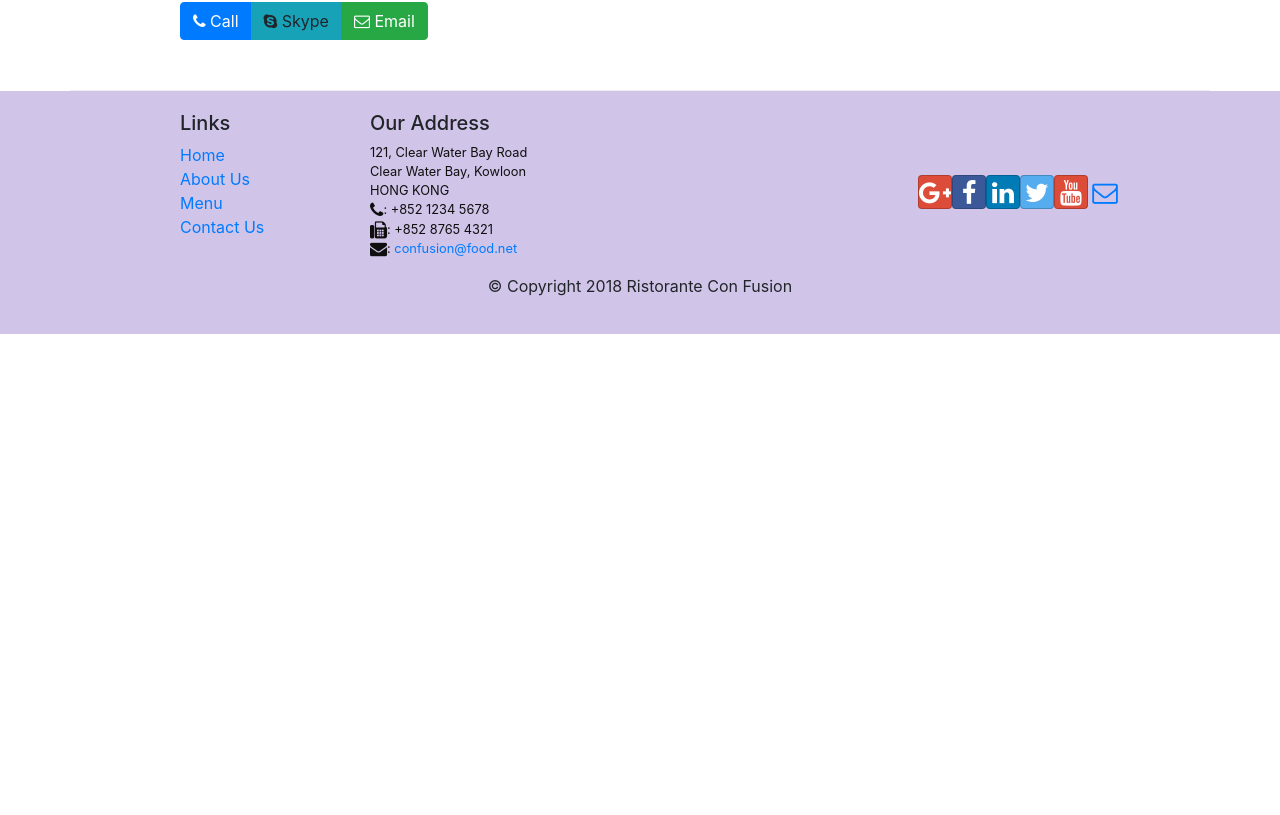
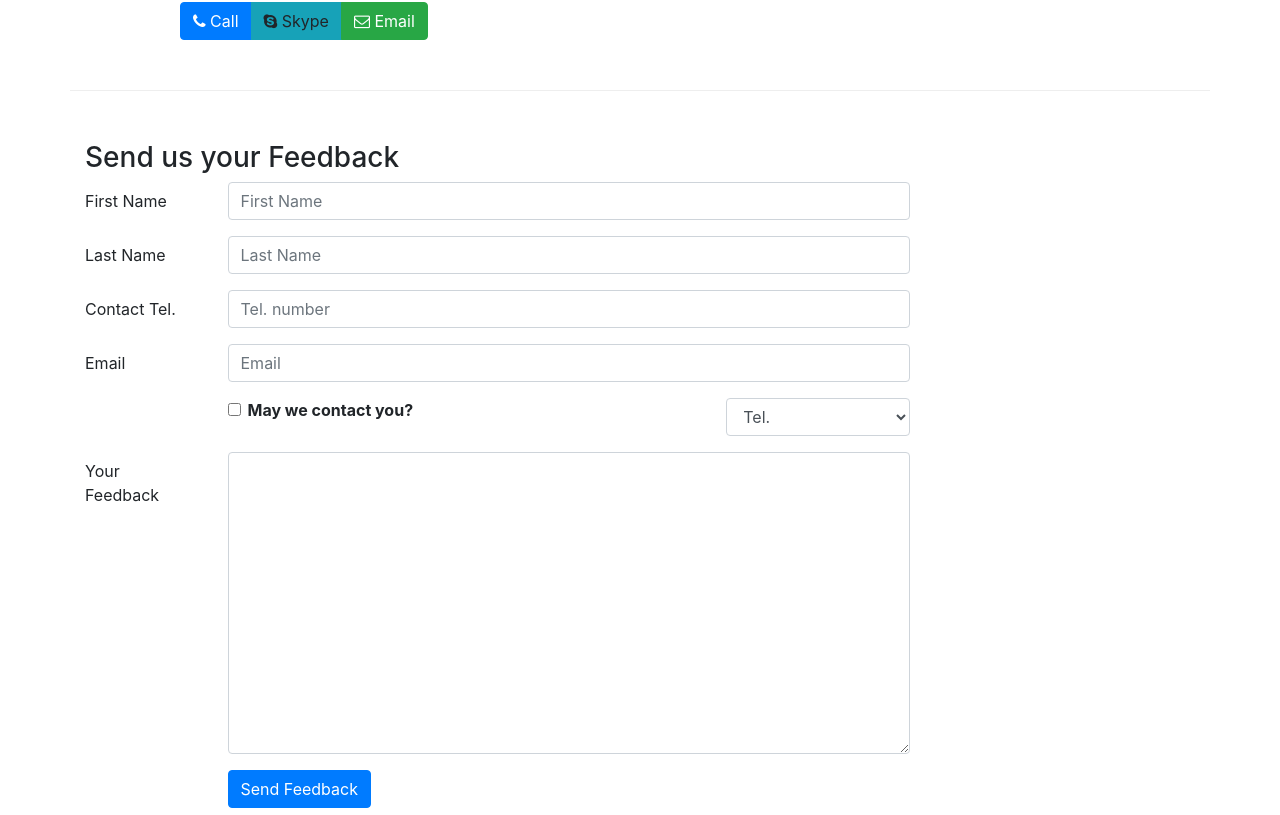
Before and after one commit to xAirx/Coursera-UniversityofHK-React, a React (Create React App) app in the folder confusion/: page /contactus in a window 1280 px wide. Shown: the part 745-1560 px from the top of the page. Before the commit the page ends 1079 px from the top, so only its background shows below. Built offline with nearby package versions, Linux system fonts and the light colour scheme.

Commit message:
Controlled Forms

```diff
--- a/confusion/src/components/ContactComponent.js
+++ b/confusion/src/components/ContactComponent.js
@@ -1,8 +1,54 @@
-import React from 'react';
-import { Breadcrumb, BreadcrumbItem } from 'reactstrap';
 import { Link } from 'react-router-dom';
+import React, { Component } from 'react';
+import {
+  Breadcrumb,
+  BreadcrumbItem,
+  Button,
+  Form,
+  FormGroup,
+  Label,
+  Input,
+  Col,
+} from 'reactstrap';
 
-function Contact(props) {
+class Contact extends Component {
+  constructor(props) {
+    super(props);
+
+    this.state = {
+      firstname: '',
+      lastname: '',
+      telnum: '',
+      email: '',
+      agree: false,
+      contactType: 'Tel.',
+      message: '',
+    };
+
+    this.handleInputChange = this.handleInputChange.bind(this);
+    this.handleSubmit = this.handleSubmit.bind(this);
+  }
+
+  handleInputChange(event) {
+    /* const target = event.target; */
+    const { target } = event;
+    const value = target.type === 'checkbox' ? target.checked : target.value;
+    /*  const name = target.name; */
+    const { name } = target;
+
+    this.setState({
+      [name]: value,
+    });
+  }
+
+  handleSubmit(event) {
+    /* console.log('Current state is:  + JSON.stringify(this.state)); */
+    console.log(`Current state is: ${JSON.stringify(this.state)}`);
+    alert(`Current state is: ${JSON.stringify(this.state)}`);
+    event.preventDefault();
+  }
+
+  render() {
     return (
       <div className="container">
         <div className="row row-content">
@@ -63,8 +109,125 @@
             </div>
           </div>
         </div>
+        <div className="row row-content">
+          <div className="col-12">
+            <h3>Send us your Feedback</h3>
+          </div>
+          <div className="col-12 col-md-9">
+            <Form onSubmit={this.handleSubmit}>
+              <FormGroup row>
+                <Label htmlFor="firstname" md={2}>
+                  First Name
+                </Label>
+                <Col md={10}>
+                  <Input
+                    type="text"
+                    id="firstname"
+                    name="firstname"
+                    placeholder="First Name"
+                    value={this.state.firstname}
+                    onChange={this.handleInputChange}
+                  />
+                </Col>
+              </FormGroup>
+              <FormGroup row>
+                <Label htmlFor="lastname" md={2}>
+                  Last Name
+                </Label>
+                <Col md={10}>
+                  <Input
+                    type="text"
+                    id="lastname"
+                    name="lastname"
+                    placeholder="Last Name"
+                    value={this.state.lastname}
+                    onChange={this.handleInputChange}
+                  />
+                </Col>
+              </FormGroup>
+              <FormGroup row>
+                <Label htmlFor="telnum" md={2}>
+                  Contact Tel.
+                </Label>
+                <Col md={10}>
+                  <Input
+                    type="tel"
+                    id="telnum"
+                    name="telnum"
+                    placeholder="Tel. number"
+                    value={this.state.telnum}
+                    onChange={this.handleInputChange}
+                  />
+                </Col>
+              </FormGroup>
+              <FormGroup row>
+                <Label htmlFor="email" md={2}>
+                  Email
+                </Label>
+                <Col md={10}>
+                  <Input
+                    type="email"
+                    id="email"
+                    name="email"
+                    placeholder="Email"
+                    value={this.state.email}
+                    onChange={this.handleInputChange}
+                  />
+                </Col>
+              </FormGroup>
+              <FormGroup row>
+                <Col md={{ size: 6, offset: 2 }}>
+                  <FormGroup check>
+                    <Label check>
+                      <Input
+                        type="checkbox"
+                        name="agree"
+                        checked={this.state.agree}
+                        onChange={this.handleInputChange}
+                      />
+                      <strong>May we contact you?</strong>
+                    </Label>
+                  </FormGroup>
+                </Col>
+                <Col md={{ size: 3, offset: 1 }}>
+                  <Input
+                    type="select"
+                    name="contactType"
+                    value={this.state.contactType}
+                    onChange={this.handleInputChange}
+                  >
+                    <option>Tel.</option>
+                    <option>Email</option>
+                  </Input>
+                </Col>
+              </FormGroup>
+              <FormGroup row>
+                <Label htmlFor="message" md={2}>
+                  Your Feedback
+                </Label>
+                <Col md={10}>
+                  <Input
+                    type="textarea"
+                    id="message"
+                    name="message"
+                    rows="12"
+                    value={this.state.message}
+                    onChange={this.handleInputChange}
+                  ></Input>
+                </Col>
+              </FormGroup>
+              <FormGroup row>
+                <Col md={{ size: 10, offset: 2 }}>
+                  <Button type="submit" color="primary">
+                    Send Feedback
+                  </Button>
+                </Col>
+              </FormGroup>
+            </Form>
+          </div>
+        </div>
       </div>
     );
   }
-
+}
 export default Contact;
```
Lines whose indentation alone changed are shown as unchanged.
